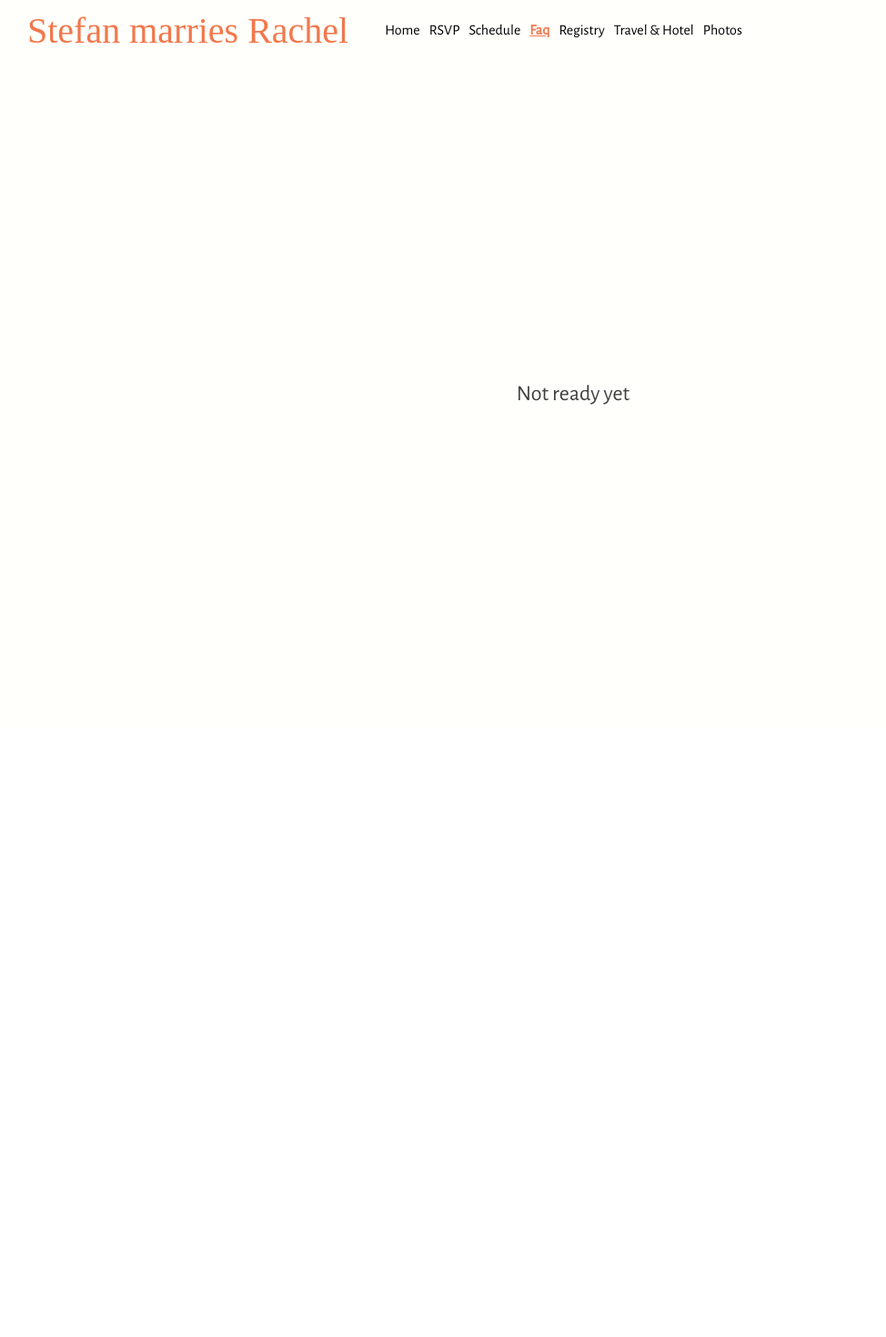
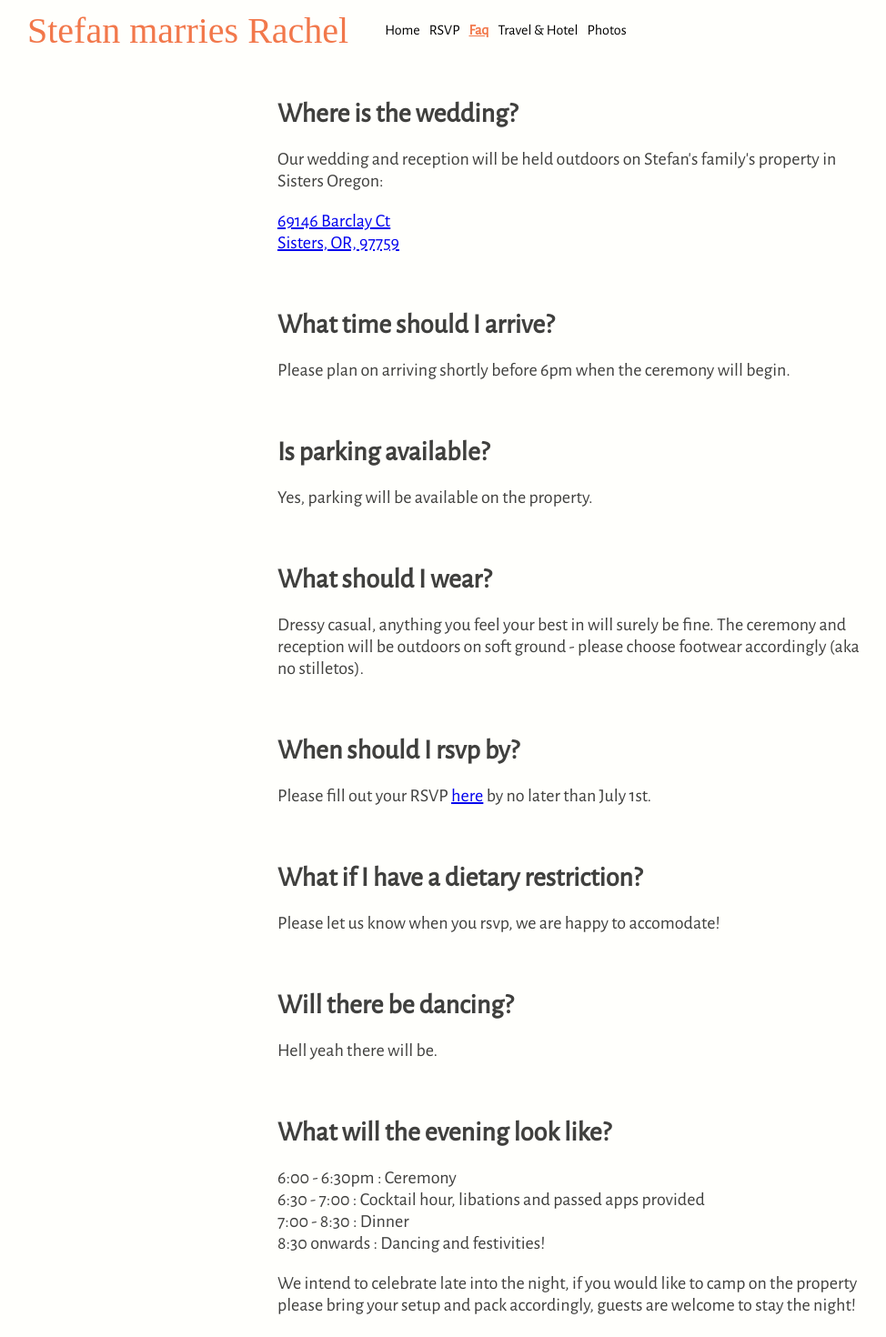
Before and after one commit to redfieldstefan/stefanmarriesrachel.com, a React (Create React App) app: page /faq in a window 1280 px wide. Shown: the top 1470 px of the page at 91% size, without its empty margins (10-984 px from the left). Before the commit the page ends 800 px from the top, so only its background shows below. Built offline with nearby package versions, Linux system fonts and the light colour scheme; a web font is replaced by a local one.

Commit message:
add dem faqs

```diff
--- a/src/components/Faq.jsx
+++ b/src/components/Faq.jsx
@@ -1,10 +1,68 @@
 import React from 'react';
 import Page from './Page';
+import '../styles/faq.css';
 
 const Faq = () => {
 	return (
-		<Page className="Faq center-content">
-			<p className="placeholder">Not ready yet</p>
+		<Page className="Faq">
+			<div className="block">
+				<h2>Where is the wedding?</h2>
+				<p>
+					Our wedding and reception will be held outdoors on Stefan's family's property in Sisters Oregon:
+				</p>
+				<p>
+					<a href="https://goo.gl/maps/AaMkUXqdEDie1siJ7" target="blank">
+						69146 Barclay Ct <br />
+						Sisters, OR, 97759 <br />
+					</a>
+				</p>
+			</div>
+			<div className="block">
+				<h2>What time should I arrive?</h2>
+				<p>
+					Please plan on arriving shortly before 6pm when the ceremony will begin.
+				</p>
+			</div>
+			<div className="block">
+				<h2>Is parking available?</h2>
+				<p>
+					Yes, parking will be available on the property.
+				</p>
+			</div>
+			<div className="block">
+				<h2>What should I wear?</h2>
+				<p>
+					Dressy casual, anything you feel your best in will surely be fine. The ceremony and reception will be outdoors on soft ground - please choose footwear accordingly (aka no stilletos).
+				</p>
+			</div>
+			<div className="block">
+				<h2>When should I rsvp by?</h2>
+				<p>
+					Please fill out your RSVP <a href="https://forms.gle/zNUL8ky15KhXRtYU8" target="blank">here</a> by no later than July 1st.
+				</p>
+			</div>
+			<div className="block">
+				<h2>What if I have a dietary restriction?</h2>
+				<p>
+					Please let us know when you rsvp, we are happy to accomodate!
+				</p>
+			</div>
+			<div className="block">
+				<h2>Will there be dancing?</h2>
+				<p>
+					Hell yeah there will be.
+				</p>
+			</div>
+			<div className="block">
+				<h2>What will the evening look like?</h2>
+				<p>
+					6:00 - 6:30pm : Ceremony <br />
+					6:30 - 7:00 : Cocktail hour, libations and passed apps provided <br />
+					7:00 - 8:30 : Dinner <br />
+					8:30 onwards : Dancing and festivities! <br />
+				</p>
+				<p>We intend to celebrate late into the night, if you would like to camp on the property please bring your setup and pack accordingly, guests are welcome to stay the night!</p>
+			</div>
 		</Page>
 	);
 };
--- a/src/components/Nav.jsx
+++ b/src/components/Nav.jsx
@@ -11,9 +11,7 @@ const Nav = ({location}) => {
 			<ul className="Nav-List">
 				<Link className={classnames("Nav-ListItem home", {active: location === ''})} to="/">Home</Link>
 				<Link className={classnames("Nav-ListItem rsvp", {active: location === 'rsvp'})} to="/rsvp">RSVP</Link>
-				<Link className={classnames("Nav-ListItem schedule", {active: location === 'schedule'})} to="/schedule">Schedule</Link>
 				<Link className={classnames("Nav-ListItem faq", {active: location === 'faq'})} to="/faq">Faq</Link>
-				<Link className={classnames("Nav-ListItem registry", {active: location === 'registry'})} to="/registry">Registry</Link>
 				<Link className={classnames("Nav-ListItem travel", {active: location === 'travel'})} to="/travel">Travel & Hotel</Link>
 				<Link className={classnames("Nav-ListItem photos", {active: location === 'photos'})} to="/photos">Photos</Link>
 			</ul>
--- a/src/components/Registry.jsx
+++ /dev/null
@@ -1,12 +0,0 @@
-import React from 'react';
-import Page from './Page';
-
-const Registry = () => {
-	return (
-		<Page className="Registry center-content">
-			<p className="placeholder">Not ready yet</p>
-		</Page>
-	);
-};
-
-export default Registry;
--- a/src/components/Routes.jsx
+++ b/src/components/Routes.jsx
@@ -4,8 +4,6 @@ import { Route } from 'react-router-dom';
 import { withRouter } from 'react-router';
 import Home from './Home';
 import Photos from './Photos';
-import Schedule from './Schedule';
-import Registry from './Registry';
 import Faq from './Faq';
 import Nav from './Nav';
 import Travel from './Travel';
@@ -18,9 +16,7 @@ const Routes = (props) => {
 			<Nav location={pathString} />
   		<Route exact path="/" component={Home}/>
   		<Route path="/photos" component={Photos}/>
-  		<Route path="/registry" component={Registry}/>
   		<Route path="/faq" component={Faq}/>
-  		<Route path="/schedule" component={Schedule}/>
   		<Route path="/travel" component={Travel}/>
   		<Route path="/rsvp" component={RSVP}/>
 		</div>
--- a/src/components/Schedule.jsx
+++ /dev/null
@@ -1,12 +0,0 @@
-import React from 'react';
-import Page from './Page';
-
-const Schedule = () => {
-	return (
-		<Page className="Schedule center-content">
-			<p className="placeholder">Not ready yet</p>
-		</Page>
-	);
-};
-
-export default Schedule;
--- a/src/components/Travel.jsx
+++ b/src/components/Travel.jsx
@@ -79,7 +79,7 @@ const Travel = () => {
 				</p>
 			</div>
 			<div className="block">
-				<h2 className="block-header">Wedding Venue</h2>
+				<h2>Wedding Venue</h2>
 				<p>
 					Our wedding is going to take place at Stefan's family home in Sisters Oregon.
 					Here is the address and a link to google maps:
@@ -90,11 +90,11 @@ const Travel = () => {
 				</a>
 			</div>
 			<div className="block">
-				<h2 className="block-header">Airport</h2>
+				<h2>Airport</h2>
 				<p>For guests flying from out of town (thank you!) please book your tickets for <a href="https://goo.gl/maps/AwAQJhRGYuuGrvf1A" target="blank">Redmond Municipal Airport</a> (RDM). Redmond is roughly 30 minutes from Sisters and offers a car rental service.</p>
 			</div>
 			<div className="block">
-				<h2 className="block-header">Hotels and Accomodations</h2>
+				<h2>Hotels and Accomodations</h2>
 				<p>
 					There are many great nearby options to stay while you are in town, we have put together an easy list here for quick reference, as well as some fun locations for activities outside of the wedding!
 				</p>
@@ -117,7 +117,7 @@ const Travel = () => {
 				</ul>
 			</div>
 			<div className="block">
-				<h2 className="block-header">Activities and Dining</h2>
+				<h2>Activities and Dining</h2>
 				<p>
 					We hope everyone can make the most of their weekend in Central Oregon. Here are a few of our favorite spots!
 				</p>
@@ -131,7 +131,7 @@ const Travel = () => {
 				</p>
 			</div>
 			<div className="block">
-				<h2 className="block-header">Good places to eat</h2>
+				<h2>Good places to eat</h2>
 				<p>Sisters has no shortage of good spots to grab a bite of food or to sit down for a nice dinner, this is a good short list:</p>
 				<ul className="restaurants">
 					{
--- /dev/null
+++ b/src/styles/faq.css
@@ -0,0 +1,4 @@
+.Faq .block {
+	width: 100%;
+	align-items: flex-start;
+}
```
